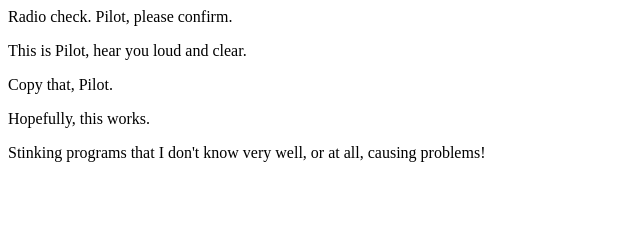
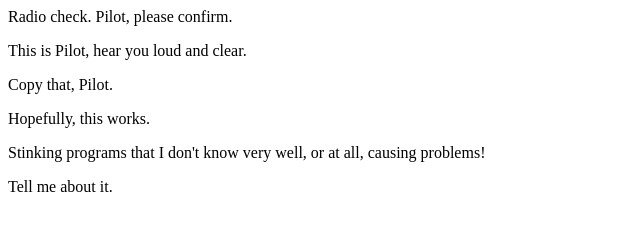
Before and after one commit to melb47/communication-log, a plain HTML site: page index.html in a window 1280 px wide. Shown: the whole page, without its empty margins (0-640 px from the left). Drawn offline with Linux system fonts and the light colour scheme.

Commit message:
This is way more complicated than it needs to be.

```diff
--- a/index.html
+++ b/index.html
@@ -5,5 +5,6 @@
    <p>Copy that, Pilot.</p>
    <p>Hopefully, this works.</p>
    <p>Stinking programs that I don't know very well, or at all, causing problems!</p>
+   <p>Tell me about it.</p>
 </body>
 </html>
```
